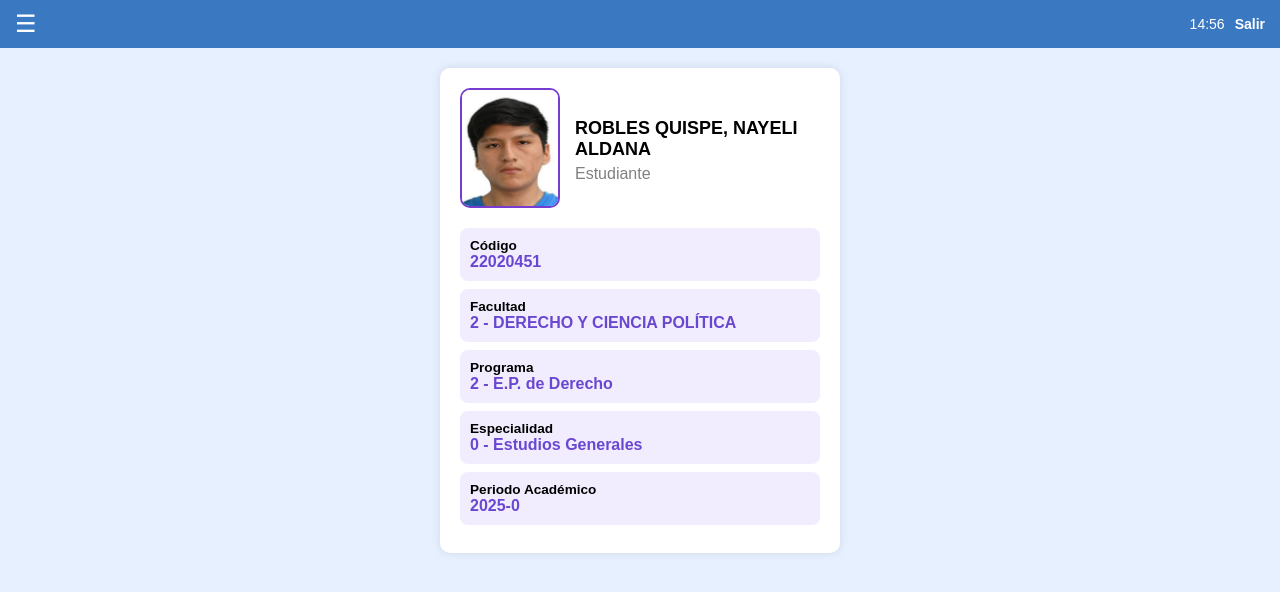
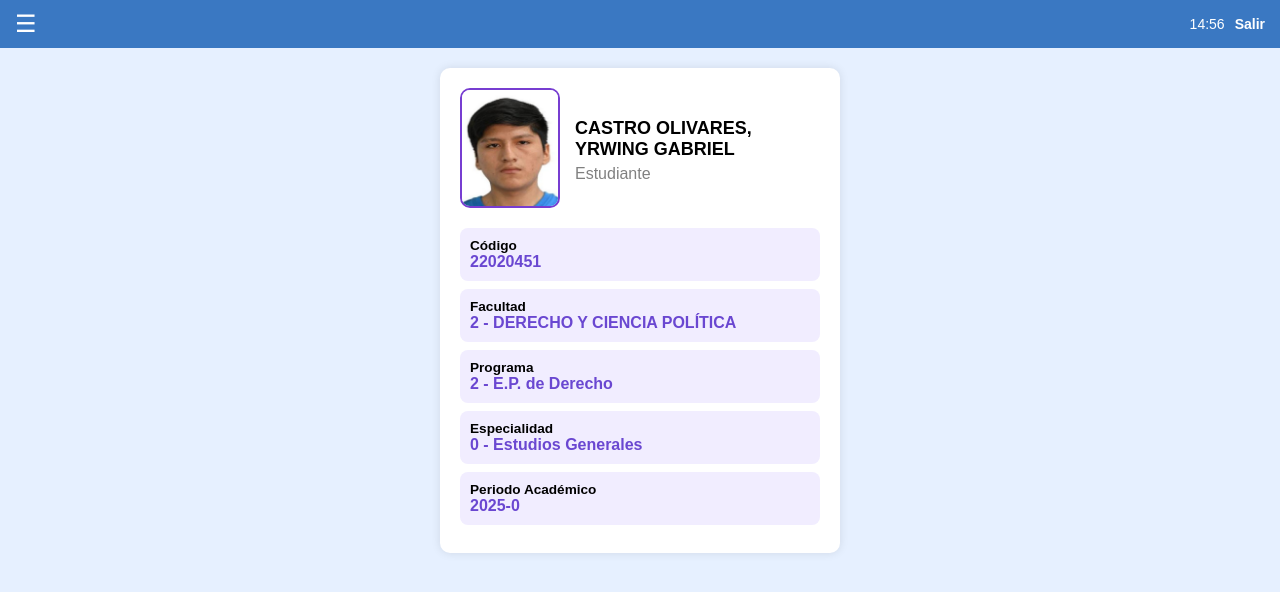
Before and after one commit to AlexandroSB1/UNIVERSIDAD-NACIONAL-MAYOR-DE-SAN-MARCOS1, a plain HTML site: page index.html in a window 1280 px wide. Drawn offline with Linux system fonts and the light colour scheme.

Commit message:
Update index.html

```diff
--- a/index.html
+++ b/index.html
@@ -127,7 +127,7 @@
     <div class="photo-info">
       <img src="Foto.png" alt="Foto de estudiante">
       <div class="info">
-        <h2>ROBLES QUISPE, NAYELI ALDANA</h2>
+        <h2>CASTRO OLIVARES, YRWING GABRIEL</h2>
         <p>Estudiante</p>
       </div>
     </div>
```
